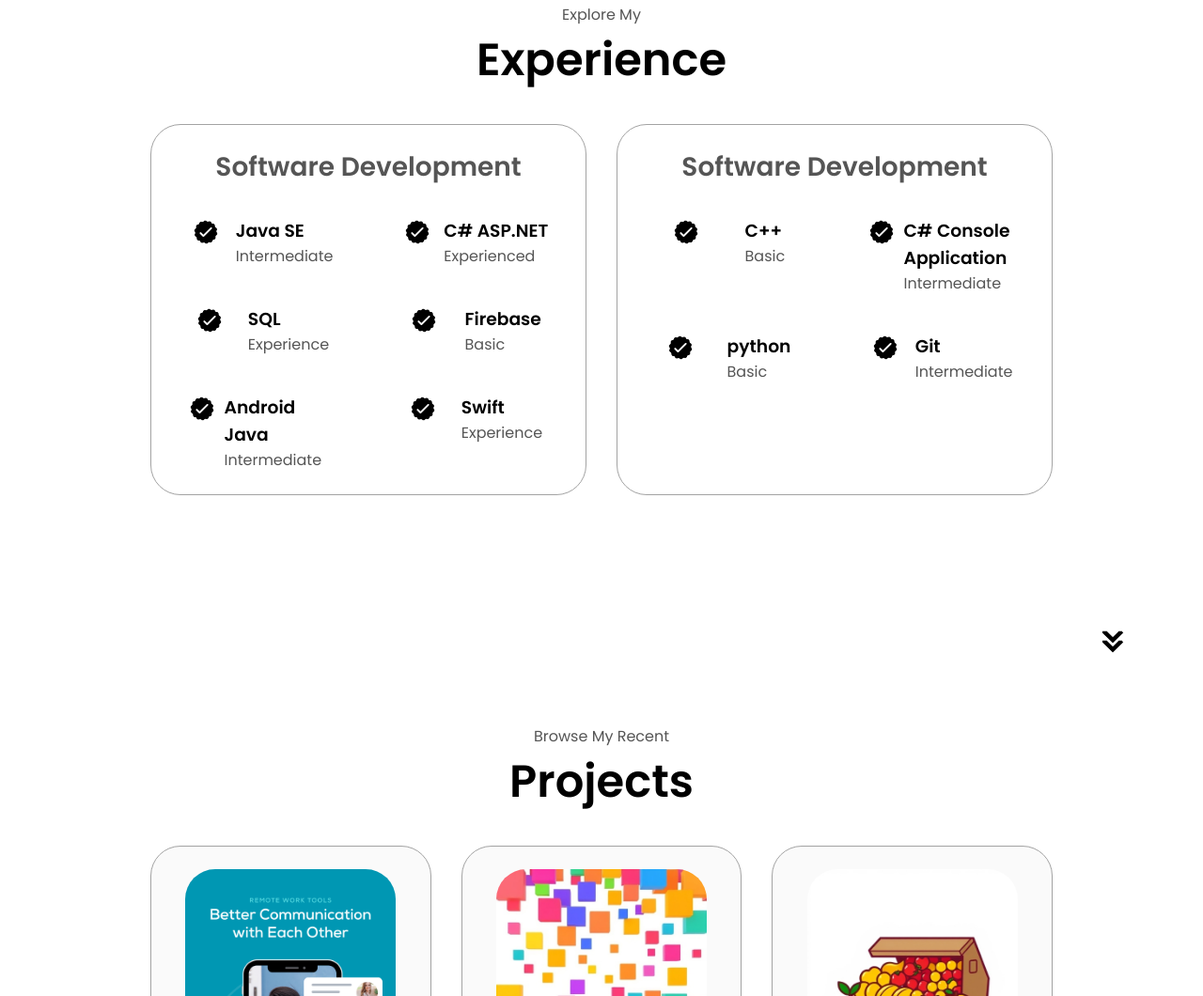
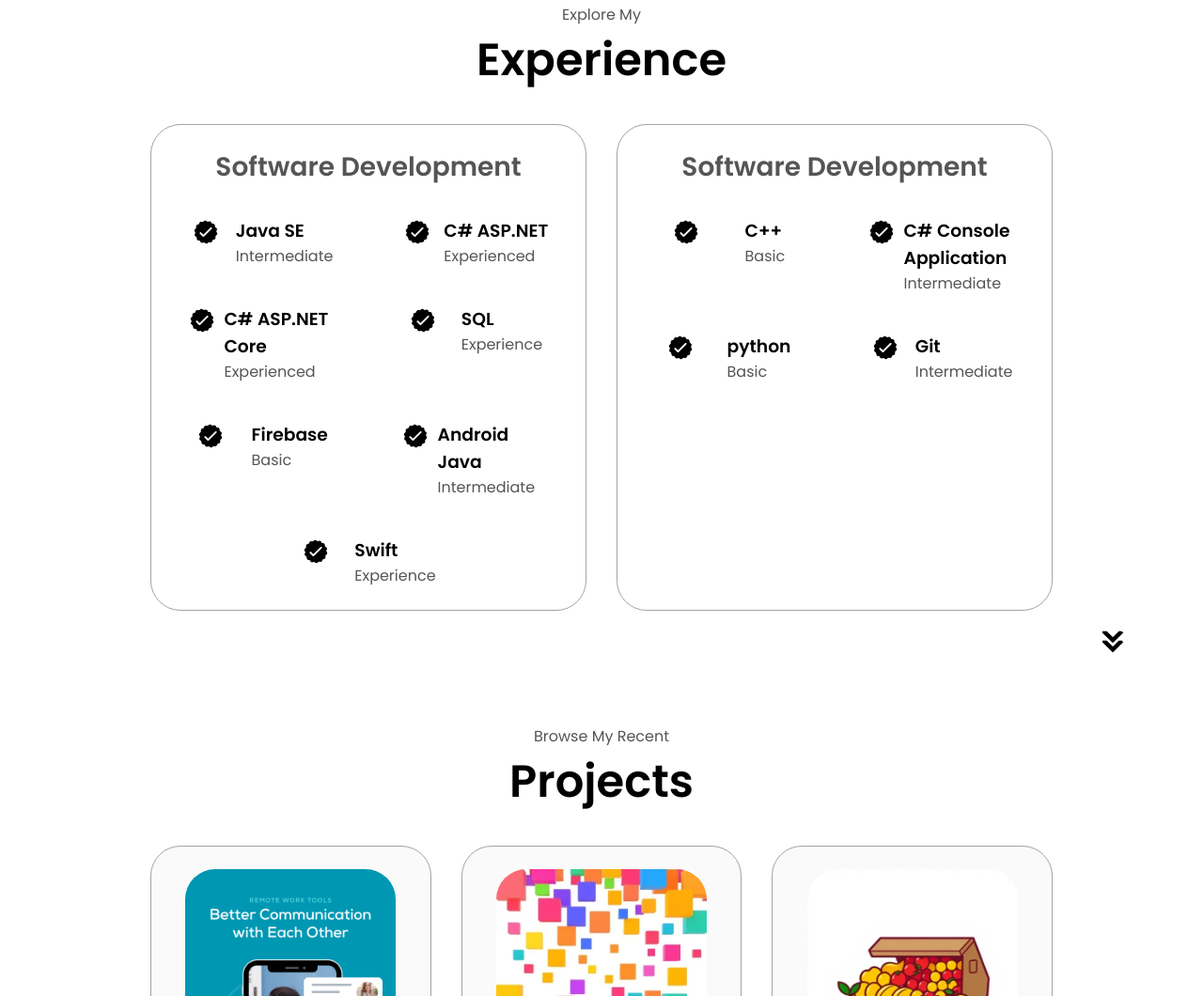
Before and after one commit to ForbiddenKiwis/Jerwinson-Flores-Cunanan-portfolio, a plain HTML site: page vercel-portfolio-main/index.html in a window 1280 px wide. Shown: the part 1693-2753 px from the top of the page at 94% size. Drawn offline with Linux system fonts and the light colour scheme.

Commit message:
Update index.html
Added Skill

```diff
--- a/vercel-portfolio-main/index.html
+++ b/vercel-portfolio-main/index.html
@@ -150,6 +150,17 @@
                 />
                 <div>
                   <h3>C# ASP.NET</h3>
+                  <p>Experienced</p>
+                </div>
+              </article>
+              <article>
+                <img
+                  src="./assets/checkmark.png"
+                  alt="Experience icon"
+                  class="icon"
+                />
+                <div>
+                  <h3>C# ASP.NET Core</h3>
                   <p>Experienced</p>
                 </div>
               </article>
```
